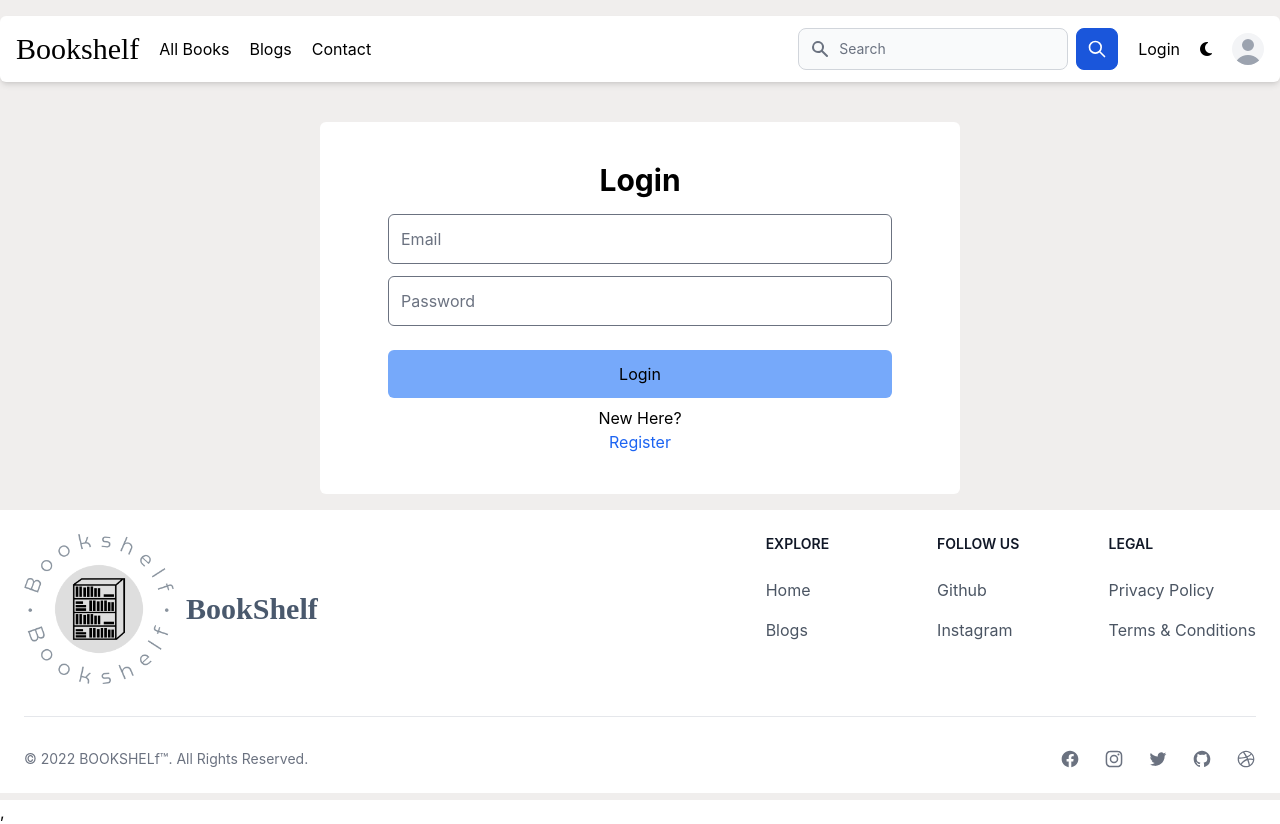
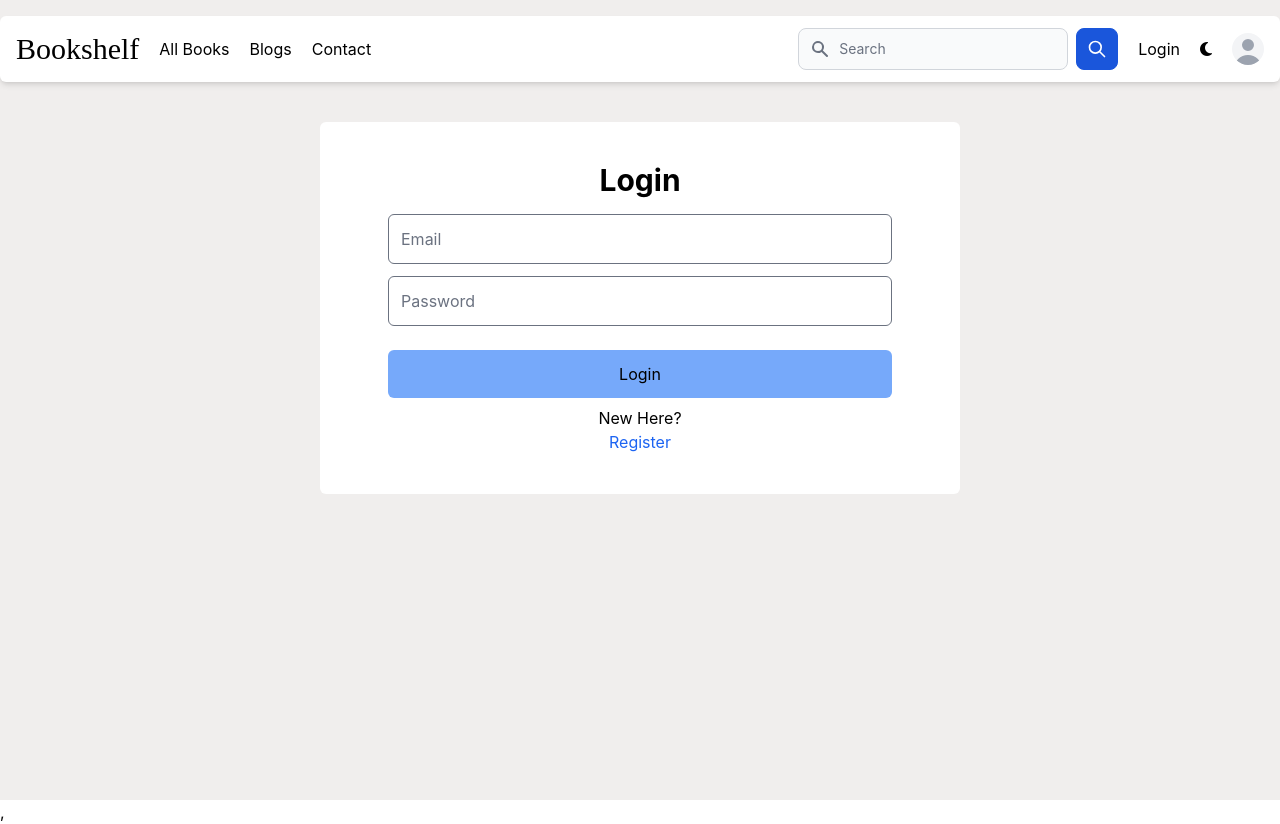
Before and after one commit to manojbastakoti/Bookshelf_frontend, a React (Vite) app: page /login in a window 1280 px wide. Built offline with nearby package versions, Linux system fonts and the light colour scheme; a web font is replaced by a local one.

Commit message:
footer resposive

```diff
--- a/src/App.css
+++ b/src/App.css
@@ -1,3 +1,6 @@
 body{
     overflow-x: hidden;
 }
+.dark body{
+    background: #121212;
+}
--- a/src/App.jsx
+++ b/src/App.jsx
@@ -5,12 +5,12 @@ import Common from "./components/Common";
 import Home from "./pages/Home";
 import Login from "./pages/Login";
 import Register from "./pages/Register";
-import Footer from "./components/Footer";
+// import Footer from "./components/Footer";
 
 function App() {
   return (
-    <div className="mainwrapper bg-[#F0EEED] min-h-screen w-screen dark:bg-[#121212]">
-      <main className="max-w-screen-2xl mx-auto py-4">
+    <div className="mainwrapper bg-[#F0EEED] min-h-screen overflow-y-hidden w-screen dark:bg-[#121212]">
+      <main className="max-w-screen-3xl mx-auto py-4">
         <Routes>
           <Route path="/" element={<Common />}>
             <Route index element={<Home/>} />
@@ -20,7 +20,7 @@ function App() {
           </Route>
         </Routes>
       </main>
-      <Footer/>
+
     </div>
   );
 }
--- a/src/components/Footer.jsx
+++ b/src/components/Footer.jsx
@@ -1,7 +1,7 @@
 
 const Footer = () => {
   return (
-    <footer className="p-4 bg-white sm:p-6 dark:bg-[#252525]">
+    <footer className=" mt-10  p-4 bg-white sm:p-6 dark:bg-[#252525]">
       <div className="mx-auto max-w-screen-xl">
         <div className="md:flex md:justify-between">
           <div className="mb-6 md:mb-0">
--- a/src/components/Navbar.jsx
+++ b/src/components/Navbar.jsx
@@ -22,8 +22,8 @@ const Navbar = () => {
 
   const [isOpen, setIsOpen] = useState(false);
   return (
-    <div>
-      <div className="Nav bg-white shadow-md px-4 py-3 flex items-center justify-between rounded-md  dark:bg-[#252525] dark:border-1 dark:border-[#757677]">
+    <>
+      <div className="Nav max-w-screen-2xl mx-auto bg-white shadow-md px-4 py-3 flex items-center justify-between rounded-md  dark:bg-[#252525] dark:border-1 dark:border-[#757677]">
         {/* <img className="h-[80px] mr-3" src="./assets/bookshelf.png"/> */}
         <div className="flex logo items-center gap-5  dark:text-white">
           <Link className="text-3xl font-Cherry" to="/">
@@ -163,8 +163,10 @@ const Navbar = () => {
             Login
           </Link>
         </div>
+
       )}
-    </div>
+
+    </>
   );
 };
 
--- a/src/pages/Home.jsx
+++ b/src/pages/Home.jsx
@@ -1,8 +1,13 @@
-
+import Footer from "../components/Footer";
+// import Login from "./Login";
 
 const Home = () => {
   return (
-    <div>Home</div>
+    <div className="min-h-screen">
+
+      <Footer/>
+    </div>
+
 
   )
 }
--- a/src/pages/Register.jsx
+++ b/src/pages/Register.jsx
@@ -46,7 +46,6 @@ const Register = () => {
     }
 
   };
-
 
   const formik = useFormik({
     initialValues,
```
